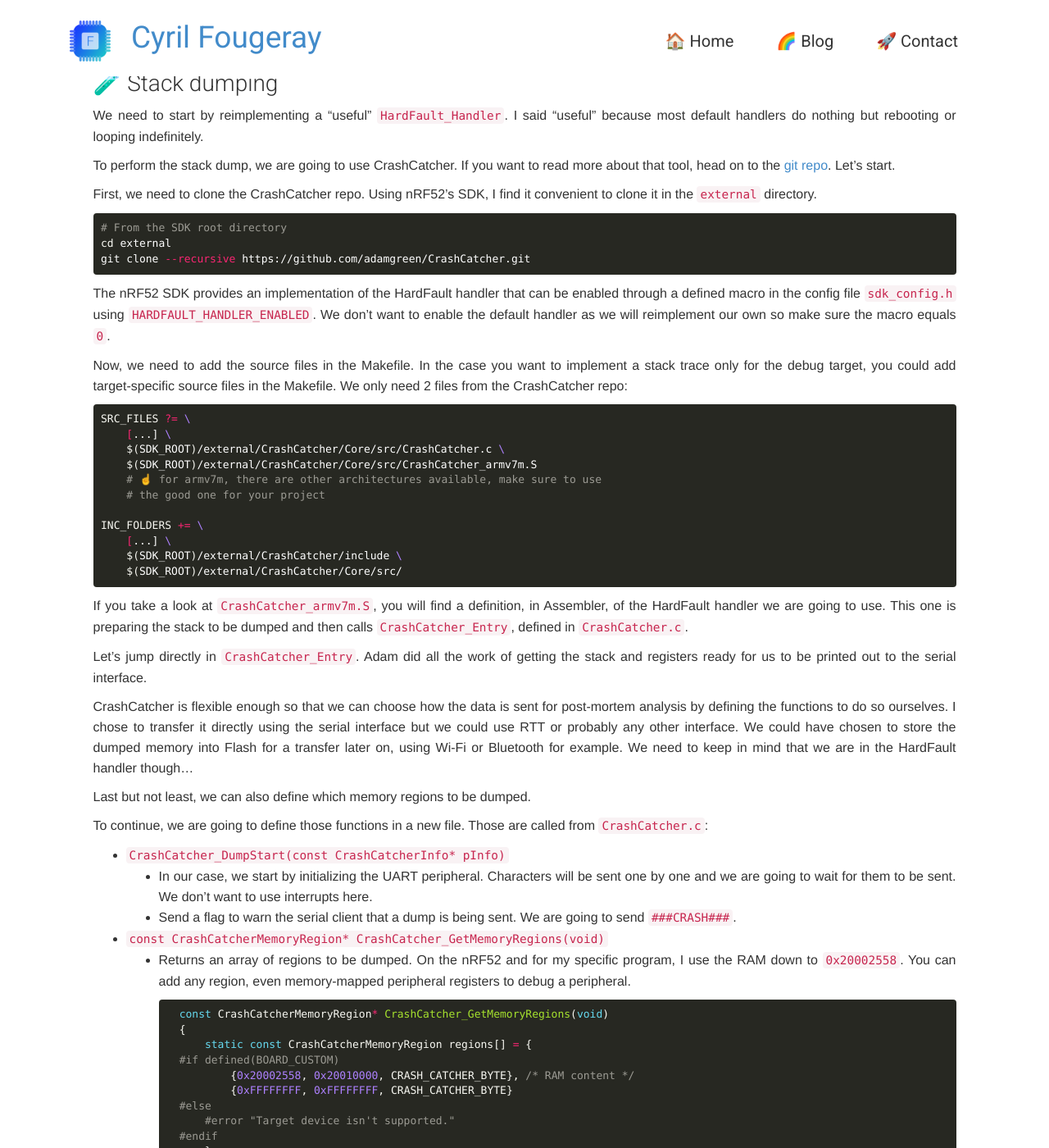
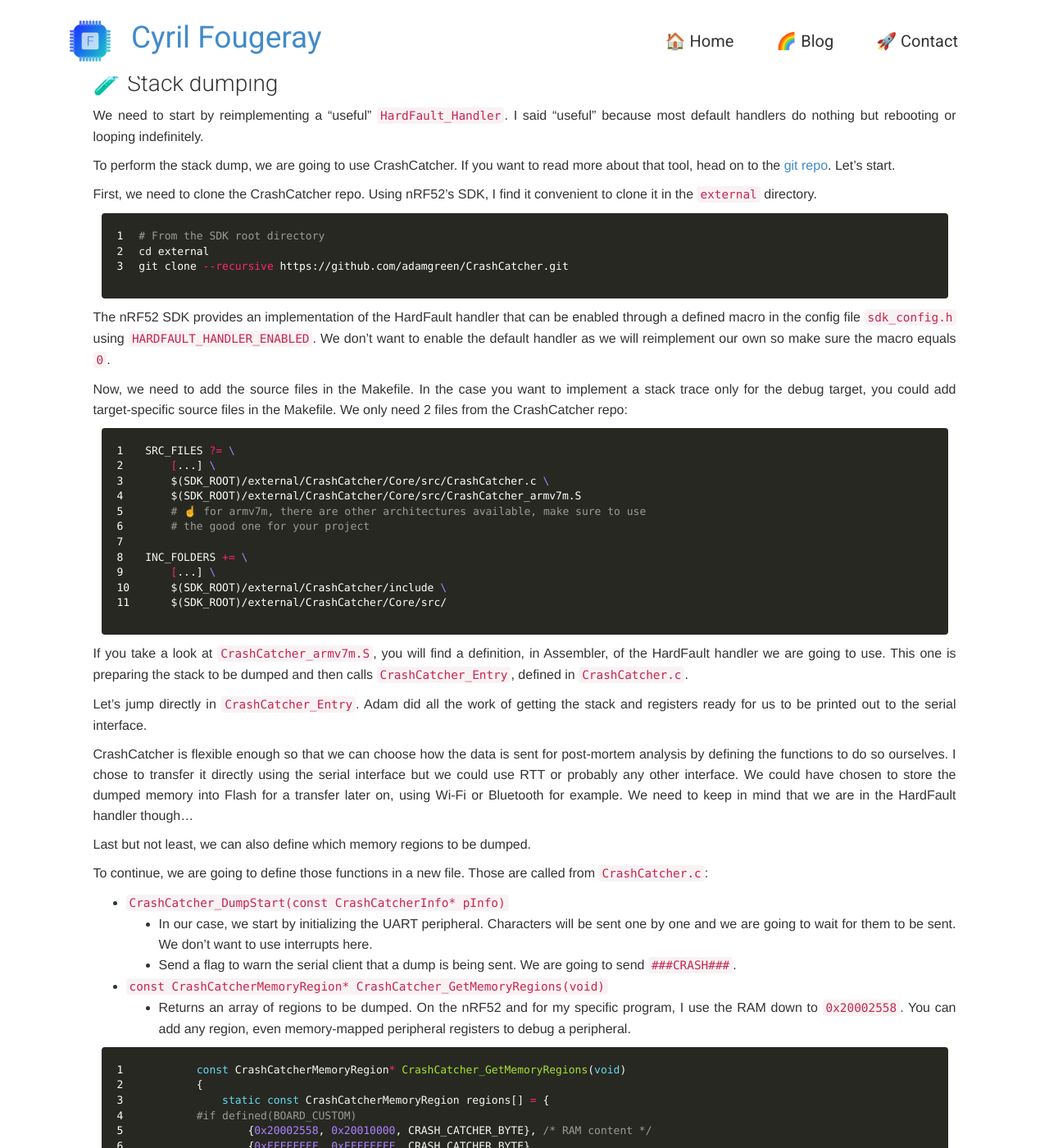
Before and after one commit to fouge/fouge.github.io, a Jekyll site: the page built from _posts/2020-07-27-firmware-logs-with-stack-trace.md, in a window 1280 px wide and 1400 px high, scrolled down 1080 px. Shown: the whole window at 82% size. Built offline with Jekyll 4.4.1, drawn with Linux system fonts in a browser that asks for light colours; nearby versions of some CDN libraries; some web fonts are replaced; some of the changed text lies outside the part shown.

Commit message:
Use highlight for code blocks

````diff
--- a/_posts/2020-07-27-firmware-logs-with-stack-trace.md
+++ b/_posts/2020-07-27-firmware-logs-with-stack-trace.md
@@ -43,17 +43,17 @@
 
 First, we need to clone the CrashCatcher repo. Using nRF52's SDK, I find it convenient to clone it in the `external` directory.
 
-```bash
+{% highlight bash linenos %}
 # From the SDK root directory
 cd external
 git clone --recursive https://github.com/adamgreen/CrashCatcher.git
-```
+{% endhighlight %}
 
 The nRF52 SDK provides an implementation of the HardFault handler that can be enabled through a defined macro in the config file `sdk_config.h` using `HARDFAULT_HANDLER_ENABLED`. We don't want to enable the default handler as we will reimplement our own so make sure the macro equals `0`.
 
 Now, we need to add the source files in the Makefile. In the case you want to implement a stack trace only for the debug target, you could add target-specific source files in the Makefile. We only need 2 files from the CrashCatcher repo:
 
-```makefile
+{% highlight make linenos %}
 SRC_FILES ?= \
     [...] \
     $(SDK_ROOT)/external/CrashCatcher/Core/src/CrashCatcher.c \
@@ -65,7 +65,7 @@
     [...] \
     $(SDK_ROOT)/external/CrashCatcher/include \
     $(SDK_ROOT)/external/CrashCatcher/Core/src/
-```
+{% endhighlight %}
 
 If you take a look at `CrashCatcher_armv7m.S`, you will find a definition, in Assembler, of the HardFault handler we are going to use. This one is preparing the stack to be dumped and then calls `CrashCatcher_Entry`, defined in `CrashCatcher.c`.
 
@@ -83,7 +83,7 @@
 - `const CrashCatcherMemoryRegion* CrashCatcher_GetMemoryRegions(void)`
     - Returns an array of regions to be dumped. On the nRF52 and for my specific program, I use the RAM down to `0x20002558`. You can add any region, even memory-mapped peripheral registers to debug a peripheral.
 
-        ```c
+        {% highlight c linenos %}
         const CrashCatcherMemoryRegion* CrashCatcher_GetMemoryRegions(void)
         {
             static const CrashCatcherMemoryRegion regions[] = {
@@ -96,7 +96,7 @@
             };
             return regions;
         }
-        ```
+        {% endhighlight %}
 
 - `void CrashCatcher_DumpMemory(const void* pvMemory, CrashCatcherElementSizes elementSize, size_t elementCount)`
     - Print HEX data, line by line.
@@ -111,7 +111,7 @@
 
 You'll see something like those characters showing up when your program crashes:
 
-```
+{% highlight plain linenos %}
 <INFO> Everything is going well so far 🌸
 <INFO> but we are about to 💥
 
@@ -121,7 +121,7 @@
 0000000000E100E001000000C0350020
 F20000007800000000E0070068FF0020
 [...]
-```
+{% endhighlight %}
 
 We can see printed the registers and memory regions in the hexadecimal format. We need to save that stack trace and make use of it.
 
@@ -133,9 +133,9 @@
 
 As we want to print the stack trace directly from our client, we are going to use GDB and CrashDebug together. The full command is described [in the documentation](https://github.com/adamgreen/CrashDebug#how-to-run). In order to print the crash location and the local variables I will need to execute `bt full` right from GDB and do not forget to quit to get back to the Python script:
 
-```
+{% highlight plain %}
 arm-none-eabi-gdb main.elf -ex "set target-charset ASCII" -ex "target remote | CrashDebug --elf main.elf --dump MainCrashDump.txt" -ex "bt full" -ex "quit"
-```
+{% endhighlight %}
 
 You can add some GDB commands to print even more information like `info registers`.
 
@@ -144,7 +144,7 @@
 Below is a simple Python script that does the job:
 
 
-```python
+{% highlight python linenos %}
 from serial import Serial
 import sys
 import platform
@@ -199,11 +199,11 @@
     # Print out the line
     print(line.decode('utf-8').rstrip())
 
-```
+{% endhighlight %}
 
 Let's test with our latest program to see how awesome it is. Here is an example of a program of mine. The crash is happening in `app.c`, line 1173. We can see some local variables in the current context `app_start()` such as `err_code` but also variables from the caller `main()`:
 
-```plain
+{% highlight plain linenos %}
 $ python dump.py /dev/ttyUSB0 ../../../my-awesome-product/awesome-app/awesome-board/_build/app_debug.out
 
 [...]
@@ -231,7 +231,7 @@
 
 ---------
 
-```
+{% endhighlight %}
 
 Isn't it awesome? 😃 No, it's not, it's crashing. 😜
 
--- a/css/airspace.css
+++ b/css/airspace.css
@@ -467,11 +467,6 @@
   border-radius: 12px;
   padding:6px;
   margin-right: 5px;
-}
-
-pre {
-  color: white;
-  border: 0px;
 }
 
 #blogpost {
--- a/css/syntax.css
+++ b/css/syntax.css
@@ -1,4 +1,12 @@
 .highlight { color: white }
+pre {
+    background-color: #272822;
+    color: white;
+    border: 0px;
+}
+pre .code pre {
+    white-space: pre-wrap;
+}
 
 /* Monokai
  * from https://raw.githubusercontent.com/jwarby/pygments-css/master/monokai.css
````
Also changed, not shown: _posts/2020-06-15-Panicking-in-Rust-the-correct-way.md (+12 -12 lines), _posts/2020-06-22-plot-graphs-from-gdb-with-gdbundle-plot.md (+2 -2 lines).
